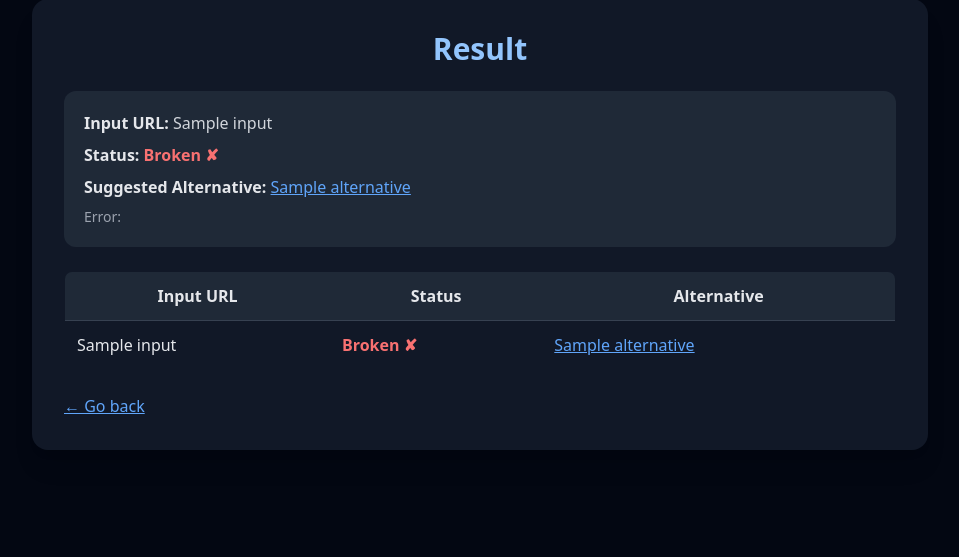
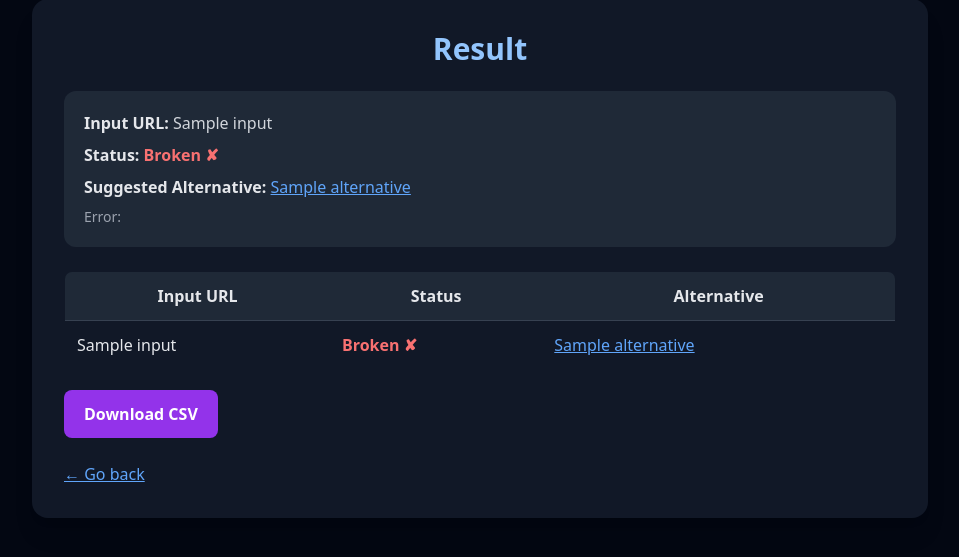
Before and after one commit to rksxox-coder/broken-link-resolver, a Flask app: template templates/result.html in a window 1280 px wide. Shown: the part 114-671 px from the top of the page, without its empty margins (160-1119 px from the left). Run offline with Flask 3, Linux system fonts and the light colour scheme; the template is opened without the code that fills it: most values are stand-ins (such as "Sample title", 1, 10 or a date in 2020); parts of the project's set-up code (start-up, migrations or seed data) failed here and were passed over; some libraries are stand-ins or nearby versions.

Commit message:
Update result.html

```diff
--- a/templates/result.html
+++ b/templates/result.html
@@ -76,6 +76,20 @@
     </table>
     {% endif %}
 
+    {% if results %}
+<form id="downloadForm" method="POST" action="/download">
+    <input type="hidden" name="results" id="resultsData">
+    <button
+        type="submit"
+        class="mt-5 bg-purple-600 hover:bg-purple-700 px-5 py-3 rounded-lg text-white font-semibold"
+        onclick="prepareCSV()"
+    >
+        Download CSV
+    </button>
+</form>
+{% endif %}
+
+
     <a href="/" class="mt-6 inline-block text-blue-400 underline">← Go back</a>
 
 </div>
```
